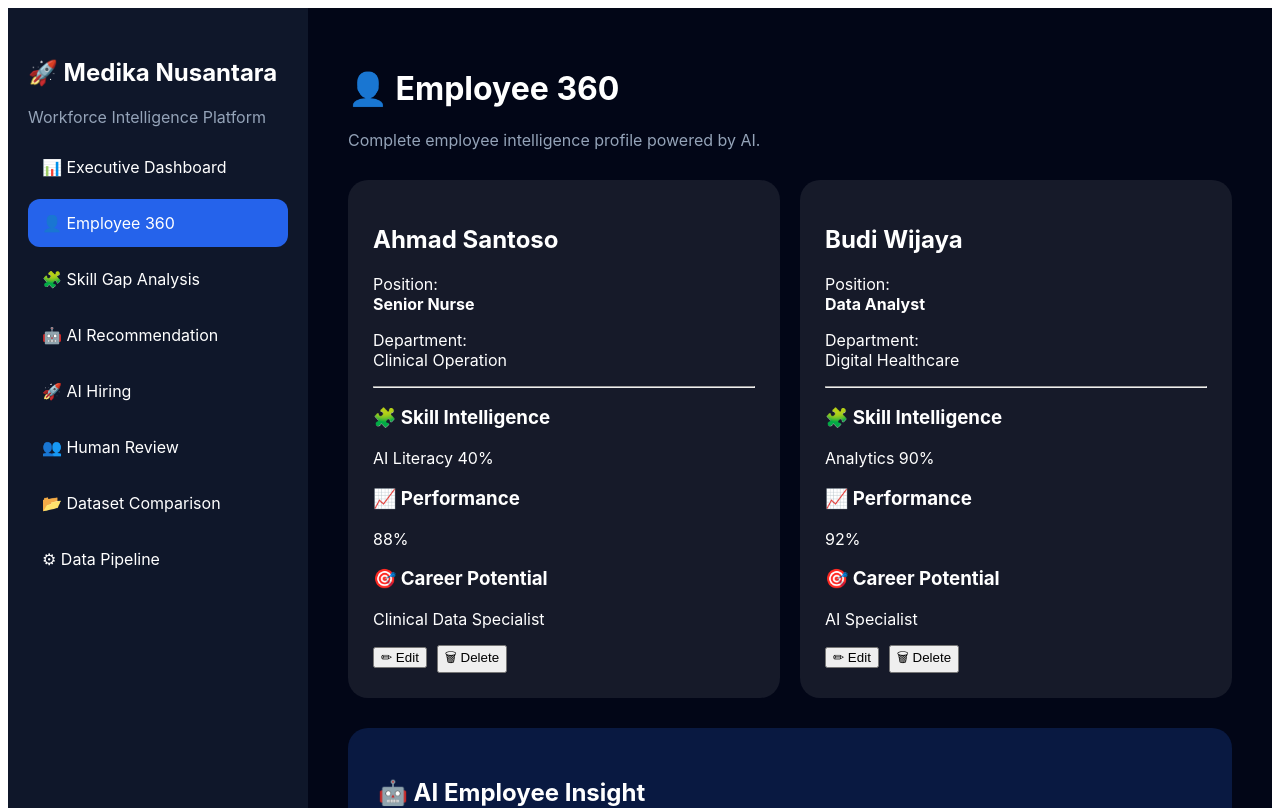
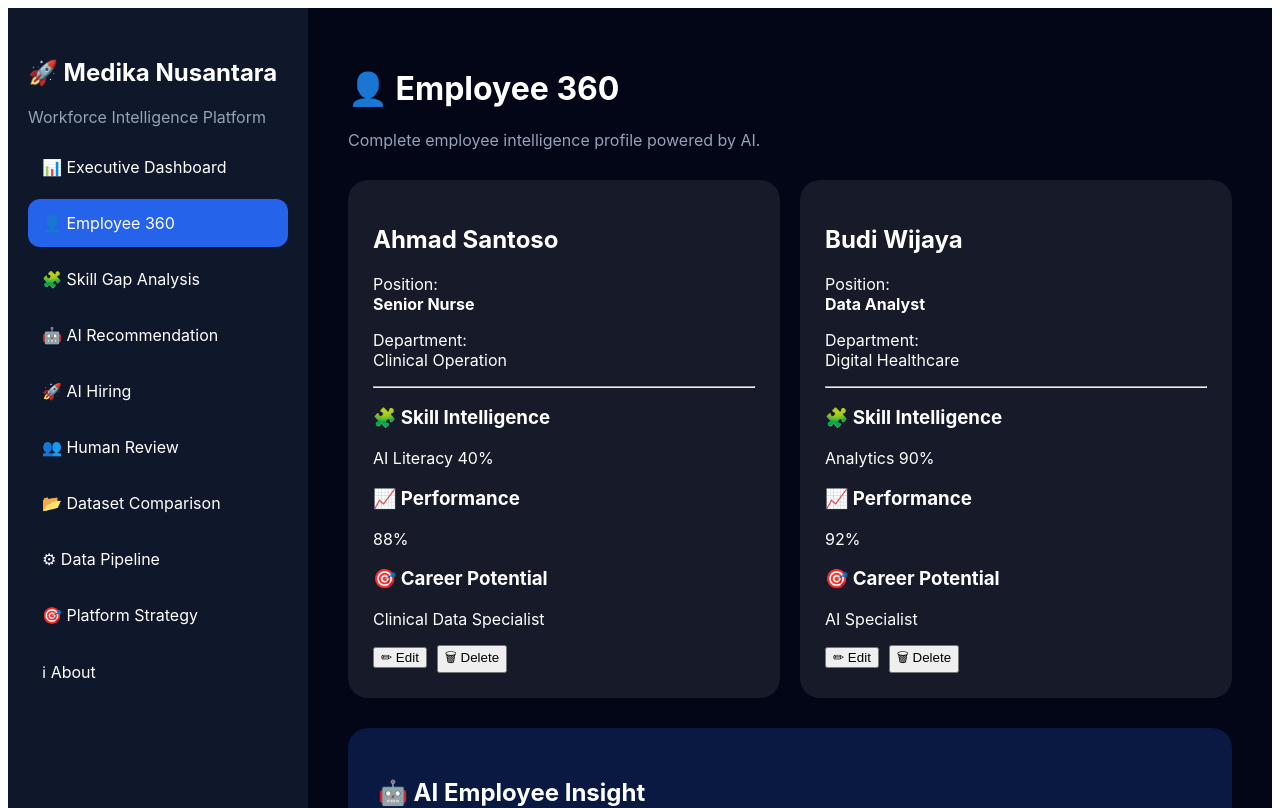
Before and after one commit to alma-98/workforce-intelligence-platform, a React (Vite) app: page /employee-360 in a window 1280 px wide. Shown: the top 808 px of the page. Built offline with nearby package versions, Linux system fonts and the light colour scheme.

Commit message:
Add sidebar hover navigation interaction

```diff
--- a/src/pages/Employee360/Employee360.tsx
+++ b/src/pages/Employee360/Employee360.tsx
@@ -68,30 +68,49 @@ Workforce Intelligence Platform
 
 {
 [
-"📊 Executive Dashboard",
-"👤 Employee 360",
-"🧩 Skill Gap Analysis",
-"🤖 AI Recommendation",
-"🚀 AI Hiring",
-"👥 Human Review",
-"📂 Dataset Comparison",
-"⚙ Data Pipeline"
+{label:"📊 Executive Dashboard", path:"/dashboard"},
+{label:"👤 Employee 360", path:"/employee-360"},
+{label:"🧩 Skill Gap Analysis", path:"/skill-gap"},
+{label:"🤖 AI Recommendation", path:"/ai-recommendation"},
+{label:"🚀 AI Hiring", path:"/ai-hiring"},
+{label:"👥 Human Review", path:"/human-review"},
+{label:"📂 Dataset Comparison", path:"/dataset-comparison"},
+{label:"⚙ Data Pipeline", path:"/data-pipeline"},
+{label:"🎯 Platform Strategy", path:"/platform-strategy"},
+{label:"ℹ About", path:"/about"}
 ].map(item=>(
 
-<div
-key={item}
+<Link
+key={item.label}
+to={item.path}
 style={{
+display:"block",
 padding:"14px",
 marginTop:"8px",
 borderRadius:"12px",
+color:"#fff",
+textDecoration:"none",
 background:
-item==="👤 Employee 360"
+item.path==="/employee-360"
+?"#2563eb"
+:"transparent",
+transition:"0.3s"
+}}
+
+onMouseEnter={(e)=>
+e.currentTarget.style.background="#1e40af"
+}
+
+onMouseLeave={(e)=>
+e.currentTarget.style.background=
+item.path==="/employee-360"
 ?"#2563eb"
 :"transparent"
-}}
+}
+
 >
-{item}
-</div>
+{item.label}
+</Link>
 
 ))
 }
```
